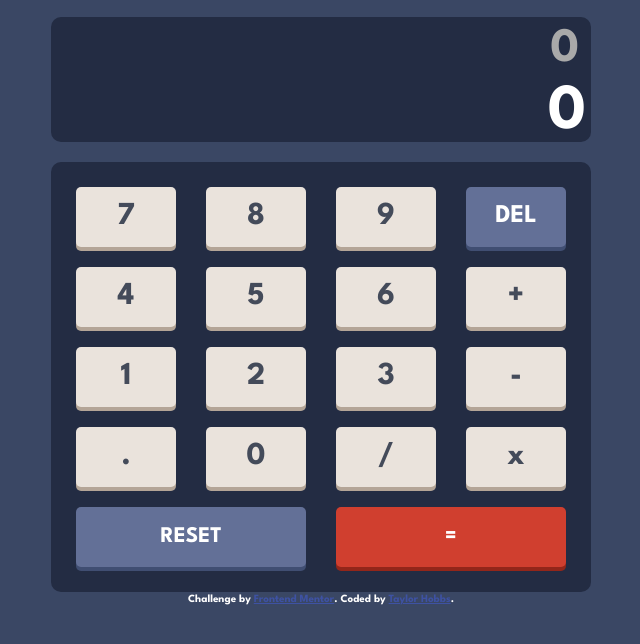
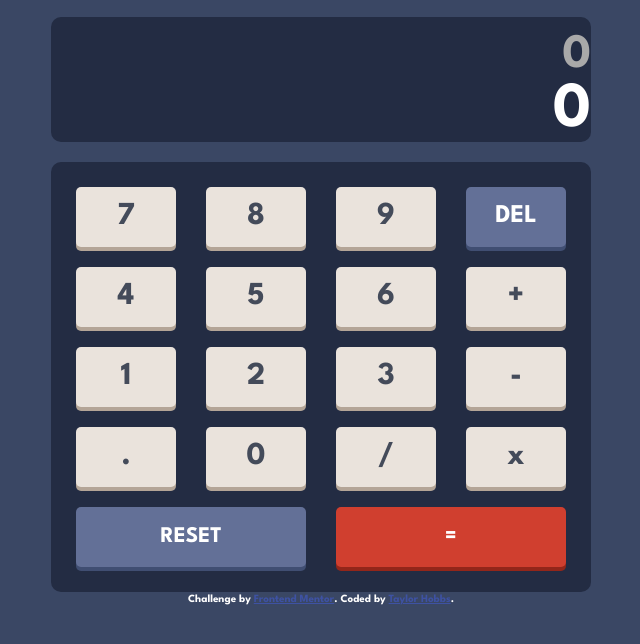
Before and after one commit to tahobbit11/Calculator-app, a plain HTML site: page index.html in a window 1280 px wide. Shown: the part 70-714 px from the top of the page, without its empty margins (319-959 px from the left). Drawn offline with Linux system fonts and the light colour scheme.

Commit message:
some minor tweaks to the css like overflow scrollbar

```diff
--- a/css/main.css
+++ b/css/main.css
@@ -235,12 +235,12 @@
 
      .total-wrapper {
         height: 90px;
+        text-align: right;
         display: flex;
         flex-direction: column;
         justify-content: center;
         align-items: flex-end;
         border-radius: 10px;
-        padding-right: 20px;
         margin-bottom: 20px;
      }
 
@@ -262,17 +262,32 @@
 
      #total {
       position: relative;
-      top: 15px;
-      right:-8px;
+      top: 5px;
+      right: -px;
       color: darkgray;
+      width: 100%;
+      overflow: scroll;
      }
 
      #input {
       position: relative;
-      bottom: 0px;
-      right: -15px;
+      bottom: 5px;
+      right: 0px;
       font-size: 1.75em;
+      width: 100%;
+      overflow: scroll;
      }
+
+     *::-webkit-scrollbar{/*the size of the scrollbar*/
+      width: 5px;
+      height: 5px;
+      }
+      *::-webkit-scrollbar-track{
+      background: rgba(0,0,0,0.2); /*the background color of the scroll track*/
+      }
+      *::-webkit-scrollbar-thumb{
+      background: rgba(0,0,0,0.2);
+      }
 
      .calculator-app {
         border-radius: 10px;
```
